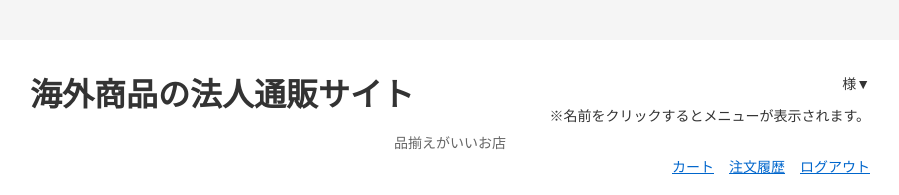
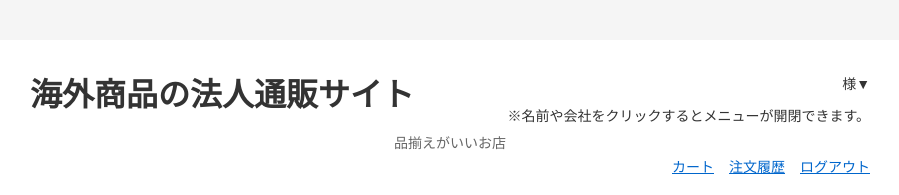
Before and after one commit to hitsu0909/webshop-frontend, a Vue app: page /profile in a window 1280 px wide. Shown: the top 195 px of the page, without its empty margins (190-1089 px from the left). Built offline with nearby package versions, Linux system fonts and the light colour scheme; sample sign-in values are in the browser's storage.

Commit message:
list commit change2

```diff
--- a/src/components/HeaderBar.vue
+++ b/src/components/HeaderBar.vue
@@ -16,7 +16,7 @@
           <p class="user-name">{{ user?.user_name }}　様▼</p>
           </div>
           <p class="form-note">
-            ※名前をクリックするとメニューが表示されます。
+            ※名前や会社をクリックするとメニューが開閉できます。
           </p>
           </div>
           <!-- ✅ メニュー追加 -->
```
